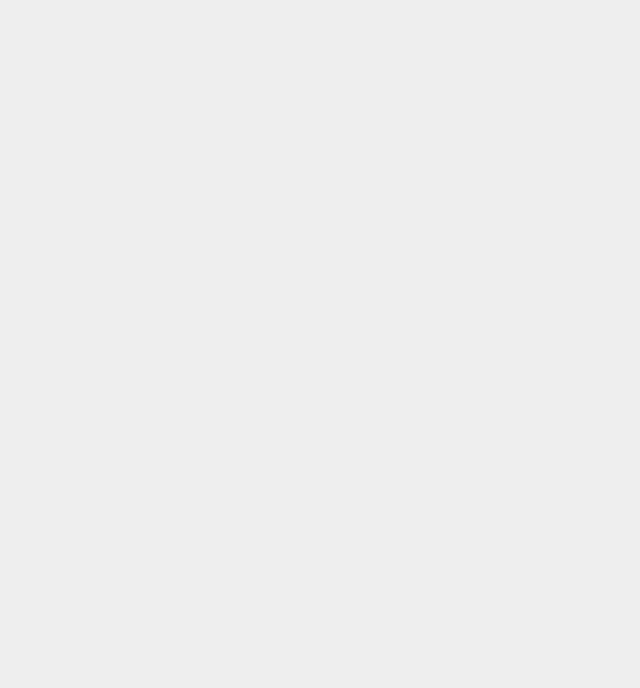
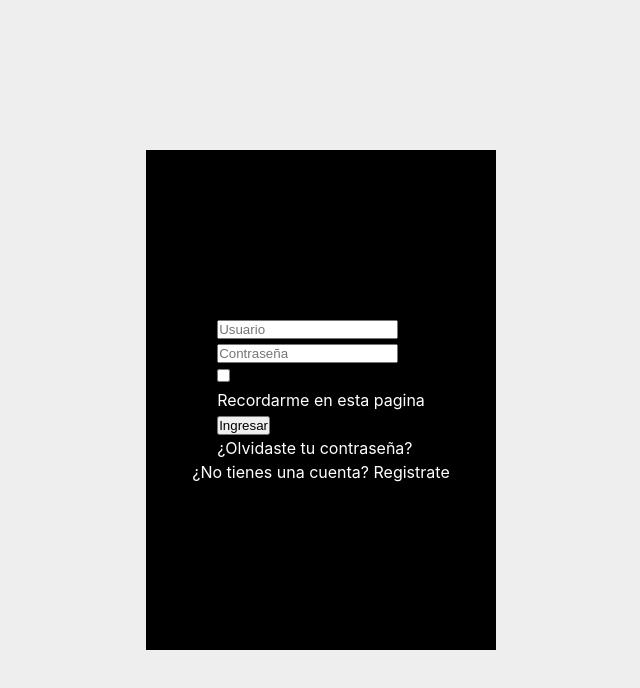
Before and after one commit to Josecahuana/finalProject, a React (Vite) app: page /Login in a window 1280 px wide. Before the commit this address had no page. Shown: the top 688 px of the page, without its empty margins (319-959 px from the left). Built offline with nearby package versions, Linux system fonts and the light colour scheme.

Commit message:
Modify files

```diff
--- a/src/App.jsx
+++ b/src/App.jsx
@@ -1,6 +1,7 @@
 import { Home } from './assets/components/Home';
 import { Menu } from './assets/components/Menu';
 import { SneakerPage } from './assets/components/SneakerPage';
+import { Login } from './assets/components/Login';
 import { Route, BrowserRouter as Router, Routes } from 'react-router-dom'
 import { useState } from 'react';
 import sneakers from './assets/components/data'
@@ -25,6 +26,7 @@ export const App = () => {
         <Route path='/' element={<Home />} />
         <Route path='/Menu' element={<Menu />} />
         <Route path='/sneaker/:id/:nombre' element={<SneakerPage handleChangeShow={handleChangeShow} sneakers={sneakers} />} />
+        <Route path='/Login' element={<Login/>} />
       </Routes>
     </Router>
   )
--- a/src/assets/components/Header.jsx
+++ b/src/assets/components/Header.jsx
@@ -1,8 +1,15 @@
 import { InputSearch } from "./InputSearch"
+import { Login } from "./Login"
 import faketitle from '../img/faketitle.jpg'
 import { Link } from "react-router-dom"
+import { useState } from "react"
 export const Header = ({ cart, handleDeleteCart, handleIncrementCant, handleDecrementCant, filterText, handleFilterChange }) => {
 
+    const [login, setLogin] = useState(false);
+
+    const handleViewLogin = () => {
+        setLogin(!login);
+    }
 
 
     const handleClickDelete = (id) => {
@@ -12,12 +19,16 @@ export const Header = ({ cart, handleDeleteCart, handleIncrementCant, handleDecr
     return (
         <>
             <header className='menu__header'>
-                <Link to='/'className='menu__option' >
-                        <img src={faketitle} alt="img fakeshop" />
+                <Link to='/' className='menu__option' >
+                    <img src={faketitle} alt="img fakeshop" />
                 </Link>
                 <InputSearch filterText={filterText} handleFilterChange={handleFilterChange} />
                 <div className="menu__sesion">
-                    <p>Hola, <b>Iniciar sesión</b></p>
+                    <p>Hola,
+                        <Link to='/Login'>
+                            <b onClick={handleViewLogin}>Iniciar sesión</b>
+                        </Link>
+                    </p>
                     <span>
                         <svg xmlns="http://www.w3.org/2000/svg" height="24px" viewBox="0 -960 960 960" width="24px" fill="#000000"><path d="m480-120-58-52q-101-91-167-157T150-447.5Q111-500 95.5-544T80-634q0-94 63-157t157-63q52 0 99 22t81 62q34-40 81-62t99-22q94 0 157 63t63 157q0 46-15.5 90T810-447.5Q771-395 705-329T538-172l-58 52Zm0-108q96-86 158-147.5t98-107q36-45.5 50-81t14-70.5q0-60-40-100t-100-40q-47 0-87 26.5T518-680h-76q-15-41-55-67.5T300-774q-60 0-100 40t-40 100q0 35 14 70.5t50 81q36 45.5 98 107T480-228Zm0-273Z" /></svg>
                     </span>
--- /dev/null
+++ b/src/assets/components/Login.css
@@ -0,0 +1,19 @@
+.login {
+    width: 100%;
+    min-height: 100vh;
+    display: flex;
+    justify-content: center;
+    align-items: center;
+
+    form {
+        width: 350px;
+        height: 500px;
+        background-color: black;
+        color: white;
+        display: flex;
+        justify-content: center;
+        align-items: center;
+        padding: 10px 20px;
+        flex-direction: column;
+    }
+}
--- /dev/null
+++ b/src/assets/components/Login.jsx
@@ -0,0 +1,35 @@
+import './Login.css'
+
+export const Login = () => {
+    return (
+        <>
+            <div className="login">
+                <form action="">
+                    <main className="login__main">
+                        <div className="user">
+                            <label htmlFor="user"></label>
+                            <input type="text" name="text user" id="user" placeholder="Usuario" />
+                        </div>
+                        <div className="password">
+                            <label htmlFor="password">
+                            </label>
+                            <input type="email" name="text password" id="password" placeholder="Contraseña" />
+                        </div>
+                        <div className="check">
+                            <input type="checkbox" name="check recorder user" />
+                            <p>Recordarme en esta pagina</p>
+                        </div>
+                        <input type="submit" value="Ingresar" />
+
+                        <div className="email__error">
+                            <span>¿Olvidaste tu contraseña?</span>
+                        </div>
+                    </main>
+                    <div className="login__register">
+                        <p>¿No tienes una cuenta? <span>Registrate</span></p>
+                    </div>
+                </form>
+            </div>
+        </>
+    )
+}
```
